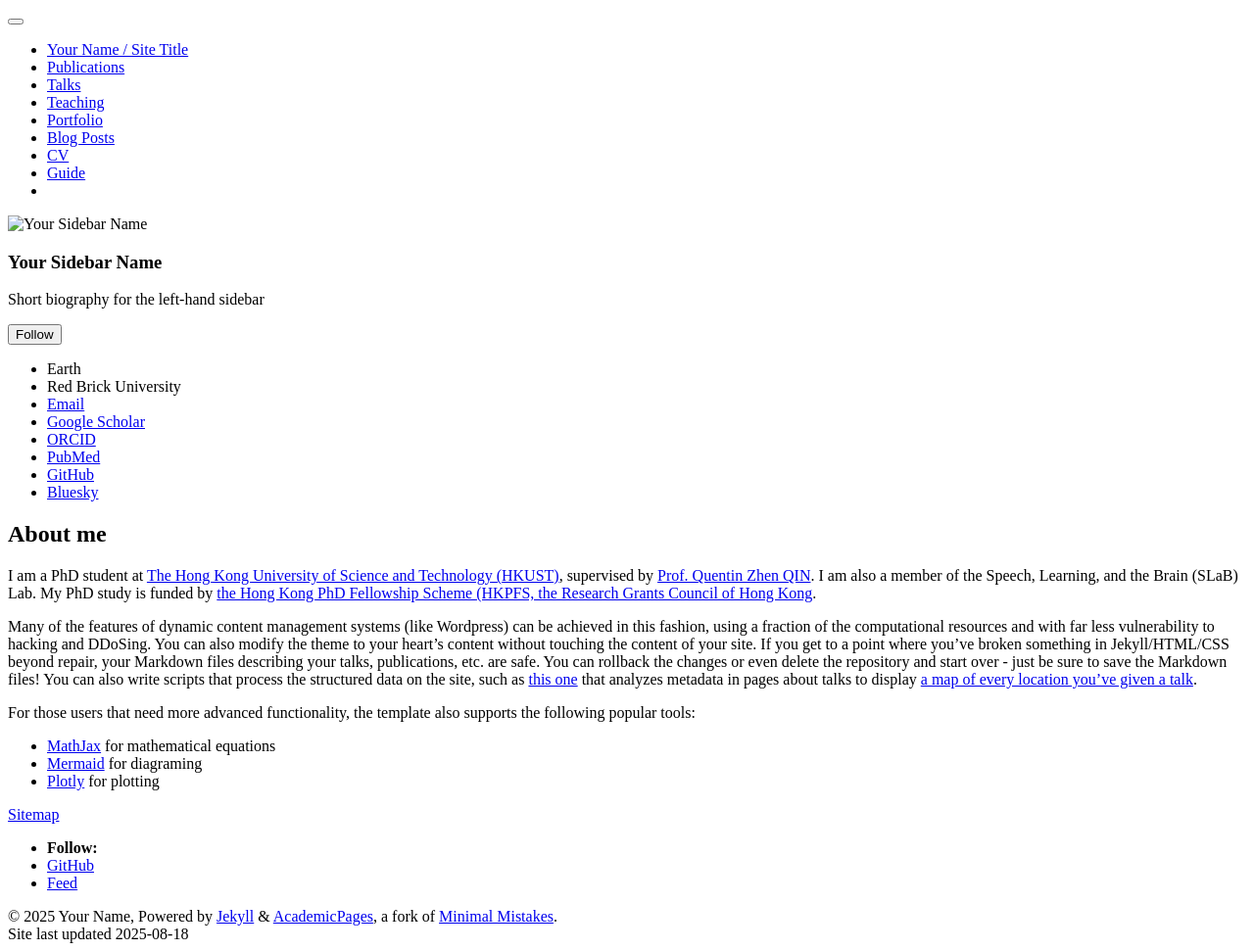
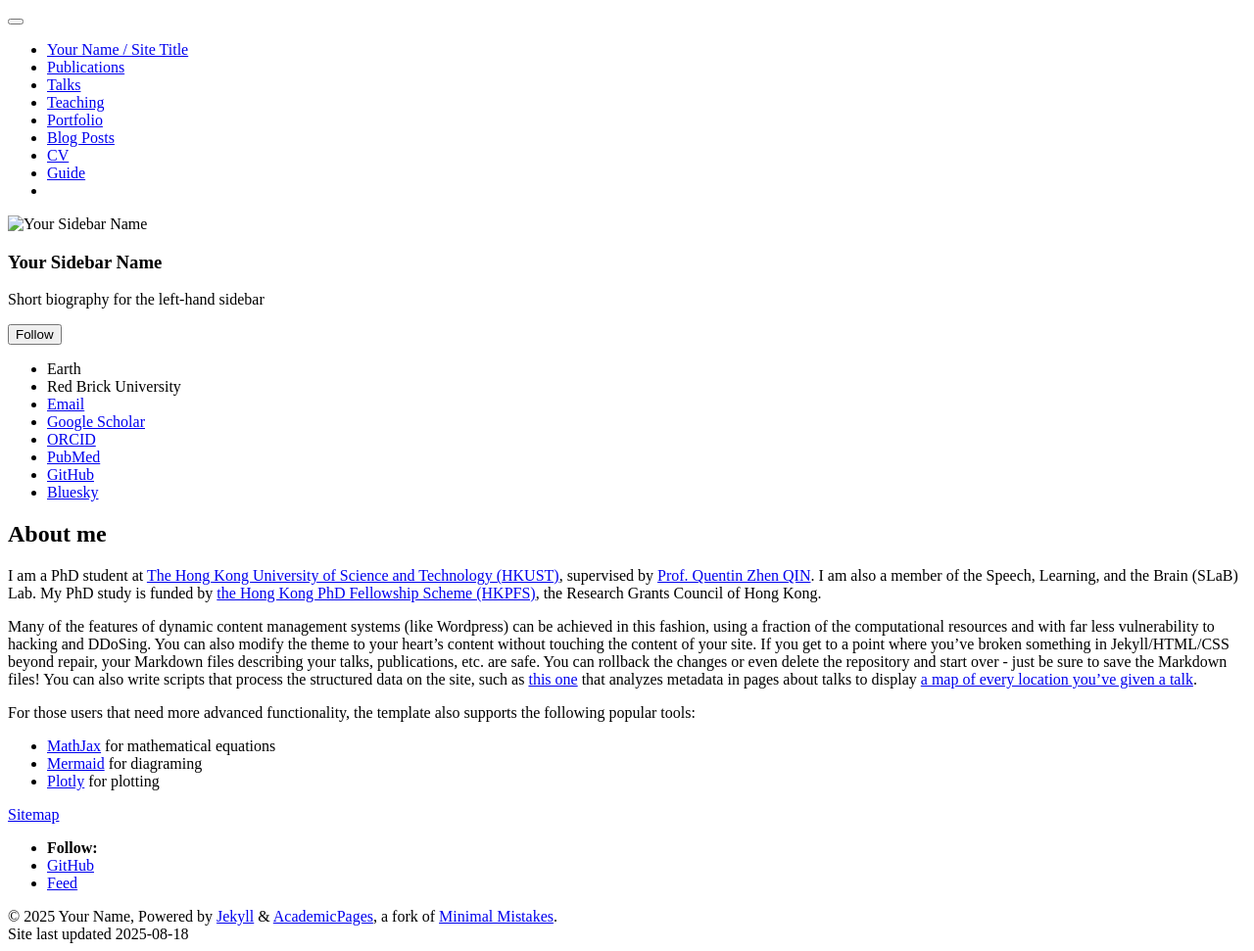
Before and after one commit to kliubc2025/kliubc.github.io, a Jekyll site: the page built from _pages/about.md, in a window 1280 px wide. Shown: the whole page at 98% size. Built offline with Jekyll 4.4.1, drawn with Linux system fonts in a browser that asks for light colours; a script that is not in the unit is left out.

```diff
--- a/_pages/about.md
+++ b/_pages/about.md
@@ -8,7 +8,7 @@ redirect_from:
 ---
 
 
-I am a PhD student at [The Hong Kong University of Science and Technology (HKUST)](https://hkust.edu.hk/), supervised by [Prof. Quentin Zhen QIN](https://huma.hkust.edu.hk/people/quentin-z-qin). I am also a member of the Speech, Learning, and the Brain (SLaB) Lab. My PhD study is funded by [the Hong Kong PhD Fellowship Scheme (HKPFS, the Research Grants Council of Hong Kong](https://cerg1.ugc.edu.hk/hkpfs/index.html).
+I am a PhD student at [The Hong Kong University of Science and Technology (HKUST)](https://hkust.edu.hk/), supervised by [Prof. Quentin Zhen QIN](https://huma.hkust.edu.hk/people/quentin-z-qin). I am also a member of the Speech, Learning, and the Brain (SLaB) Lab. My PhD study is funded by [the Hong Kong PhD Fellowship Scheme (HKPFS)](https://cerg1.ugc.edu.hk/hkpfs/index.html), the Research Grants Council of Hong Kong.
 
 Many of the features of dynamic content management systems (like Wordpress) can be achieved in this fashion, using a fraction of the computational resources and with far less vulnerability to hacking and DDoSing. You can also modify the theme to your heart's content without touching the content of your site. If you get to a point where you've broken something in Jekyll/HTML/CSS beyond repair, your Markdown files describing your talks, publications, etc. are safe. You can rollback the changes or even delete the repository and start over - just be sure to save the Markdown files! You can also write scripts that process the structured data on the site, such as [this one](https://github.com/academicpages/academicpages.github.io/blob/master/talkmap.ipynb) that analyzes metadata in pages about talks to display [a map of every location you've given a talk](https://academicpages.github.io/talkmap.html).
 
```
